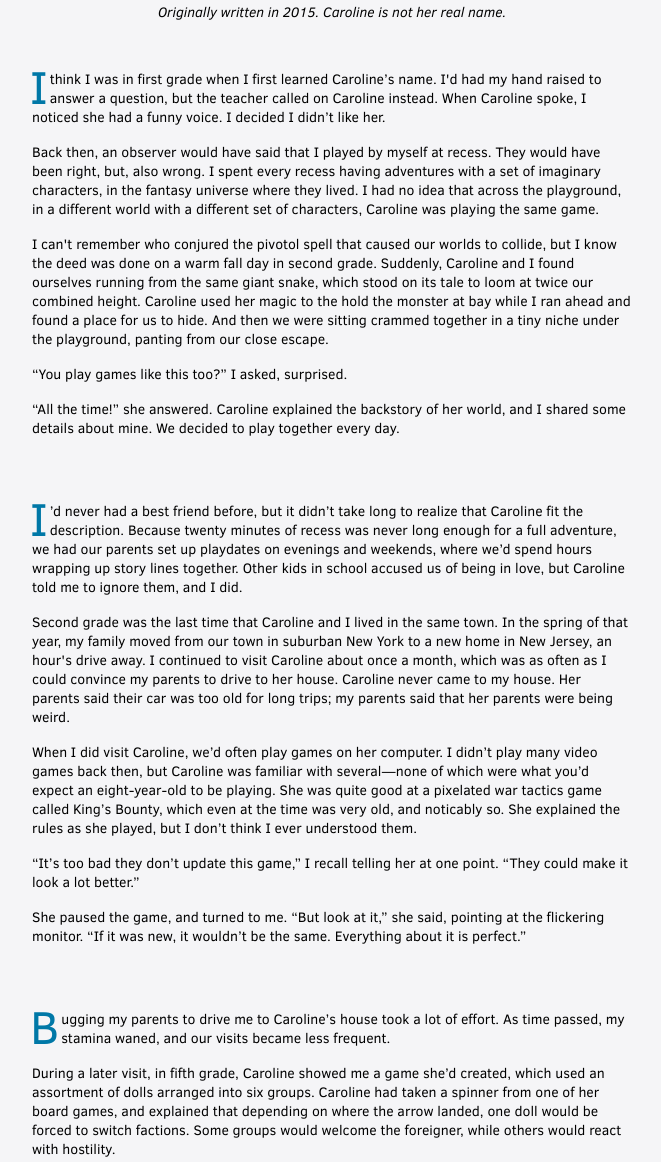
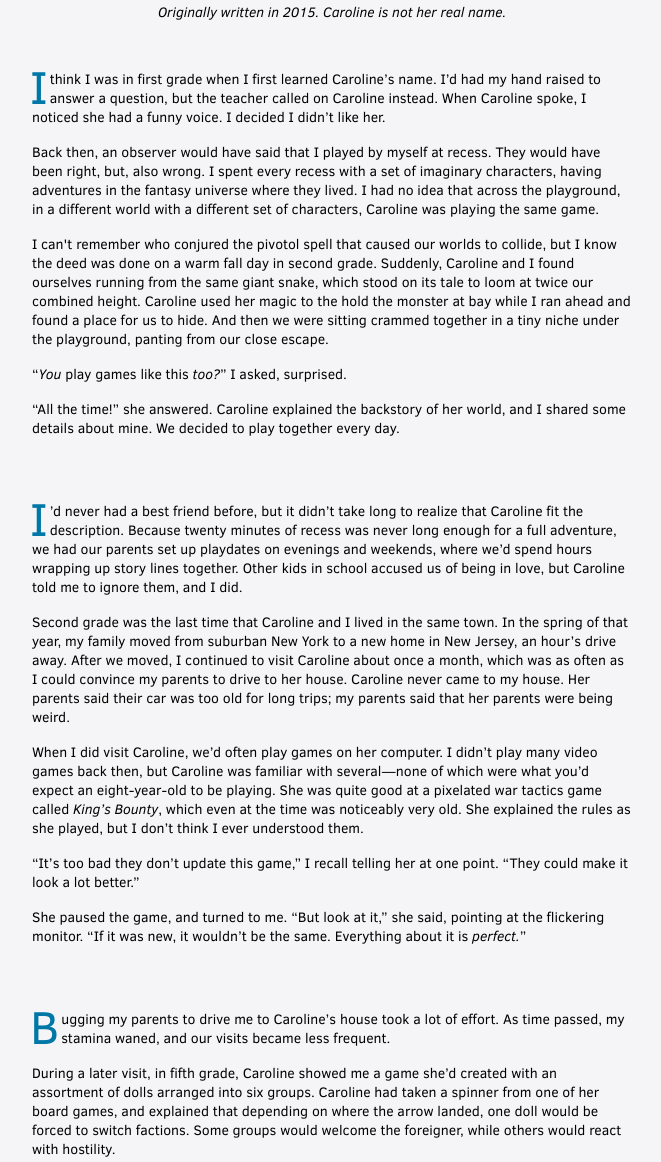
Before and after one commit to Wowfunhappy/Wowfunhappy.github.io, a plain HTML site: page caroline.html in a window 1280 px wide. Shown: the part 133-1295 px from the top of the page, without its empty margins (308-969 px from the left). Drawn offline with Linux system fonts and the light colour scheme.

Commit message:
Caroline writing adjustments

```diff
--- a/caroline.html
+++ b/caroline.html
@@ -40,10 +40,10 @@
 
 		<div class="columns">
 			<div class="column move-set" data-time-between="75" data-initial-delay="600">
-				<p class="move-set-item fade-in"><span class="drop-cap">I</span> think I was in first grade when I first learned Caroline’s name. I'd had my hand raised to answer a question, but the teacher called on Caroline instead. When Caroline spoke, I noticed she had a funny voice. I decided I didn’t like her.</p>
-				<p class="move-set-item fade-in">Back then, an observer would have said that I played by myself at recess. They would have been right, but, also wrong. I spent every recess having adventures with a set of imaginary characters, in the fantasy universe where they lived. I had no idea that across the playground, in a different world with a different set of characters, Caroline was playing the same game.</p>
+				<p class="move-set-item fade-in"><span class="drop-cap">I</span> think I was in first grade when I first learned Caroline’s name. I’d had my hand raised to answer a question, but the teacher called on Caroline instead. When Caroline spoke, I noticed she had a funny voice. I decided I didn’t like her.</p>
+				<p class="move-set-item fade-in">Back then, an observer would have said that I played by myself at recess. They would have been right, but, also wrong. I spent every recess with a set of imaginary characters, having adventures in the fantasy universe where they lived. I had no idea that across the playground, in a different world with a different set of characters, Caroline was playing the same game.</p>
 				<p class="move-set-item fade-in">I can't remember who conjured the pivotol spell that caused our worlds to collide, but I know the deed was done on a warm fall day in second grade. Suddenly, Caroline and I found ourselves running from the same giant snake, which stood on its tale to loom at twice our combined height. Caroline used her magic to the hold the monster at bay while I ran ahead and found a place for us to hide. And then we were sitting crammed together in a tiny niche under the playground, panting from our close escape.</p>
-				<p class="move-set-item fade-in">“You play games like this too?” I asked, surprised.</p>
+				<p class="move-set-item fade-in">“<em>You</em> play games like this <em>too?</em>” I asked, surprised.</p>
 				<p class="move-set-item fade-in">“All the time!” she answered. Caroline explained the backstory of her world, and I shared some details about mine. We decided to play together every day.</p>
 			</div>
 		</div>
@@ -51,10 +51,10 @@
 		<div class="columns">
 			<div class="column move-set" data-time-between="75" data-initial-delay="1000">
 				<p class="move-set-item fade-in"><span class="drop-cap">I</span>’d never had a best friend before, but it didn’t take long to realize that Caroline fit the description. Because twenty minutes of recess was never long enough for a full adventure, we had our parents set up playdates on evenings and weekends, where we’d spend hours wrapping up story lines together. Other kids in school accused us of being in love, but Caroline told me to ignore them, and I did.</p>
-				<p class="move-set-item fade-in">Second grade was the last time that Caroline and I lived in the same town. In the spring of that year, my family moved from our town in suburban New York to a new home in New Jersey, an hour's drive away. I continued to visit Caroline about once a month, which was as often as I could convince my parents to drive to her house. Caroline never came to my house. Her parents said their car was too old for long trips; my parents said that her parents were being weird.</p>
-				<p class="move-set-item fade-in">When I did visit Caroline, we’d often play games on her computer. I didn’t play many video games back then, but Caroline was familiar with several—none of which were what you’d expect an eight-year-old to be playing. She was quite good at a pixelated war tactics game called King’s Bounty, which even at the time was very old, and noticably so. She explained the rules as she played, but I don’t think I ever understood them.</p>
+				<p class="move-set-item fade-in">Second grade was the last time that Caroline and I lived in the same town. In the spring of that year, my family moved from suburban New York to a new home in New Jersey, an hour’s drive away. After we moved, I continued to visit Caroline about once a month, which was as often as I could convince my parents to drive to her house. Caroline never came to my house. Her parents said their car was too old for long trips; my parents said that her parents were being weird.</p>
+				<p class="move-set-item fade-in">When I did visit Caroline, we’d often play games on her computer. I didn’t play many video games back then, but Caroline was familiar with several—none of which were what you’d expect an eight-year-old to be playing. She was quite good at a pixelated war tactics game called <em>King’s Bounty</em>, which even at the time was noticeably very old. She explained the rules as she played, but I don’t think I ever understood them.</p>
 				<p class="move-set-item fade-in">“It’s too bad they don’t update this game,” I recall telling her at one point. “They could make it look a lot better.”</p>
-				<p class="move-set-item fade-in">She paused the game, and turned to me. “But look at it,” she said, pointing at the flickering monitor. “If it was new, it wouldn’t be the same. Everything about it is perfect.”</p>
+				<p class="move-set-item fade-in">She paused the game, and turned to me. “But look at it,” she said, pointing at the flickering monitor. “If it was new, it wouldn’t be the same. Everything about it is <em>perfect.</em>”</p>
 				</p>
 			</div>
 		</div>
@@ -62,7 +62,7 @@
 		<div class="columns">
 			<div class="column move-set" data-time-between="75" data-initial-delay="1400">
 				<p class="move-set-item fade-in"><span class="drop-cap">B</span>ugging my parents to drive me to Caroline’s house took a lot of effort. As time passed, my stamina waned, and our visits became less frequent.
-				<p class="move-set-item fade-in">During a later visit, in fifth grade, Caroline showed me a game she’d created, which used an assortment of dolls arranged into six groups. Caroline had taken a spinner from one of her board games, and explained that depending on where the arrow landed, one doll would be forced to switch factions. Some groups would welcome the foreigner, while others would react with hostility.</p>
+				<p class="move-set-item fade-in">During a later visit, in fifth grade, Caroline showed me a game she’d created with an assortment of dolls arranged into six groups. Caroline had taken a spinner from one of her board games, and explained that depending on where the arrow landed, one doll would be forced to switch factions. Some groups would welcome the foreigner, while others would react with hostility.</p>
 				<p class="move-set-item fade-in">“Which group is the evil one?” I asked as she flicked the spinner.</p>
 				<p class="move-set-item fade-in">“None of them,” she said. “Or, maybe all of them. It depends. When the dolls move, the balance of power changes. Everyone acts differently when they’re in power.”</p>
 				<p class="move-set-item fade-in">I left Caroline’s house that day absolutely convinced that I knew a future famous author. Not of the conventional adventure books I liked, but of <em>literature</em>—the stuff we were just beginning to read in school. It was the last time I ever visited Caroline‘s house.</p>
@@ -71,7 +71,7 @@
 
 		<div class="columns">
 			<div class="column move-set" data-time-between="75" data-initial-delay="1700">
-				<p class="move-set-item fade-in">I didn’t see Caroline again until eighth grade. It began with a call from her family. They had a better car now, they said, and they wanted to come visit. My parents asked if I wanted her to visit, and I said I did. I wondered what she’d be like now.</p>
+				<p class="move-set-item fade-in">I didn’t see Caroline again until eighth grade. It began with a call from her family. They had a better car now, they said, and they wanted to come visit. My parents asked if I wanted Caroline to visit, and I said that I did. I wondered what she’d be like now.</p>
 				<p class="move-set-item fade-in">Caroline came. We sat, and talked, and walked around the house and yard. We didn’t go on any imaginary adventures. Before leaving, Caroline’s parents reiterated that they had a new car and could visit more often. After they left, my parents asked if I wanted Caroline to visit more often. I gave a noncommittal answer. I liked Caroline, but we couldn’t play the same games we used to, and maintaining connections with a friend who lived so far away didn’t seem worth the effort. It was the last time I ever saw Caroline.</p>
 			</div>
 		</div>
@@ -80,13 +80,13 @@
 			<div class="column move-set" data-time-between="75" data-initial-delay="1900">
 				<p class="move-set-item fade-in"><span class="drop-cap">O</span>n a hot day in late August, the summer after I’d graduated from high school and a few days before I was set to leave for college, my family was visiting with some old friends from before we’d moved. As the sun began to set over the trees, the mother of a girl I’d known in preschool pulled me aside.</p>
 				<p class="move-set-item fade-in">“I just wanted to let you know,” she said, “because I know you and Caroline were close at one point. Caroline committed suicide a few days ago, during her first day of college at Columbia. She jumped out her dorm room window.”</p>
-				<p class="move-set-item fade-in">At the time, the news didn’t affect me much. I hadn’t seen Caroline in years, and I was about to embark on my own college adventure. Besides, I told myself, I’d ended our friendship years ago. I didn’t really know her anymore.</p>
+				<p class="move-set-item fade-in">At the time, the news didn’t affect me much. I was about to embark on my own college adventure, and I hadn’t seen Caroline in years. I didn’t really know her anymore, I told myself.</p>
 			</div>
 		</div>
 
 		<div class="columns">
 			<div class="column move-set" data-time-between="75" data-initial-delay="2100">
-				<p class="move-set-item fade-in">Six months later, a couple of hours after midnight, I lay in a bed in my own dorm room, playing with a new phone instead of sleeping. It had been accidentally synced with an old email address book, and I was now deleting the erroneous contact entries that had appeared. I was approaching the end of the list when I came across Caroline’s name.</p>
+				<p class="move-set-item fade-in">Six months later, a couple hours after midnight, I lay in a bed in my own dorm room, playing with a new phone instead of sleeping. It had been accidentally synced with an old email address book, and I was deleting the erroneous contact entries that had appeared. I was approaching the end of the list when I came across Caroline’s name.</p>
 				<p class="move-set-item fade-in">I froze, staring blankly at the small screen in my hand—a single source of light within the blackness of my room. “Caroline Williams” read the contact card, above a street address, email, and phone number. <em>Caroline.</em> The girl I’d stopped being friends with because it was too much <em>fucking</em> effort.</p>
 				<p class="move-set-item fade-in">I deleted the contact, dropped the phone on the floor, and cried into my pillow.</p>
 			</div>
```
Also changed, not shown: 1 other file.
